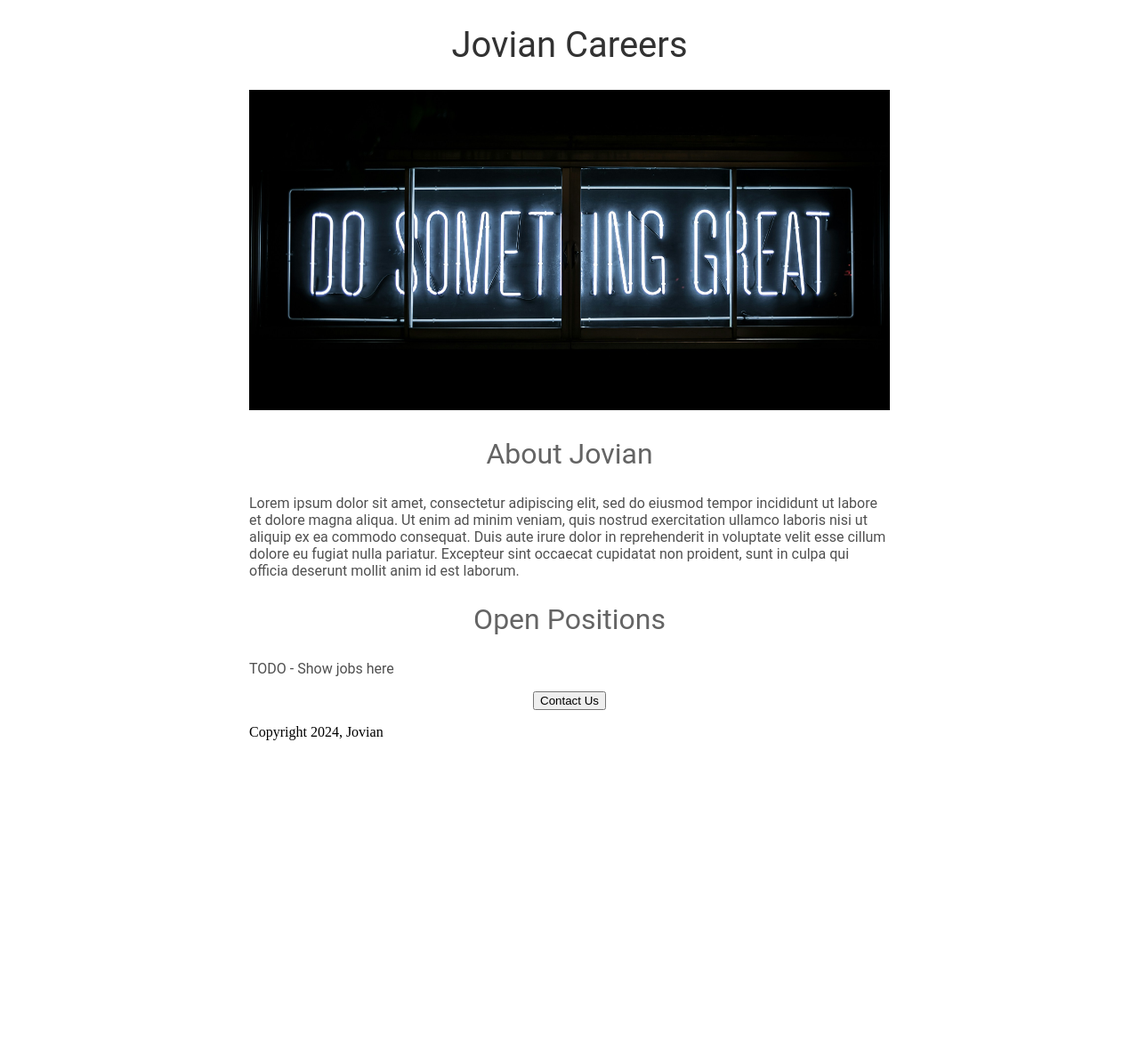
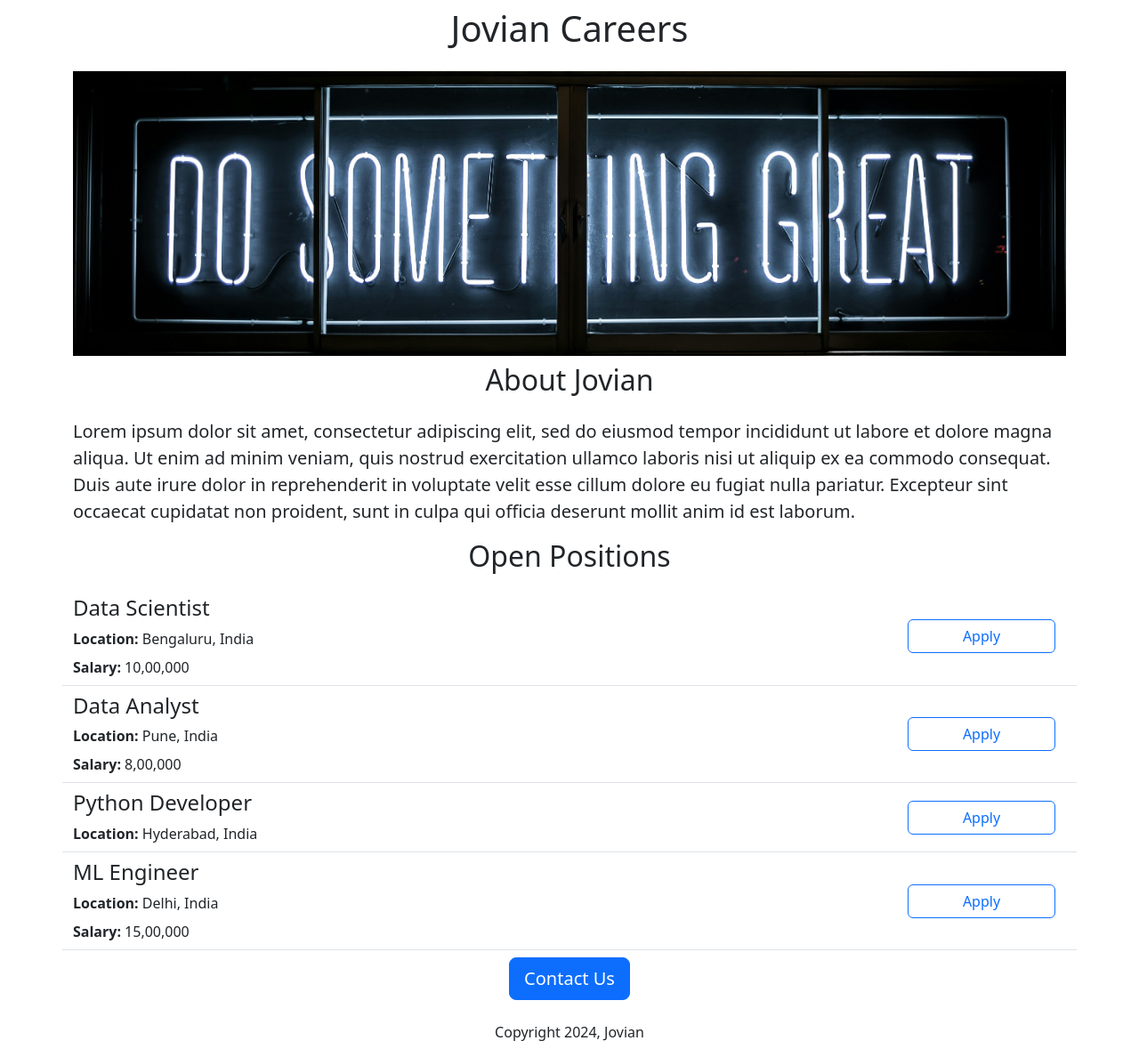
Before and after one commit to VenkataNaveenK/jovian-careers-website, a Flask app: page / in a window 1280 px wide. Shown: the whole page at 89% size. Before the commit the page ends 832 px from the top, so only its background shows below. Run offline with Flask 3, Linux system fonts and the light colour scheme.

Commit message:
Added dynamic data and api route

```diff
--- a/app.py
+++ b/app.py
@@ -1,11 +1,42 @@
-from flask import Flask, render_template
+from flask import Flask, render_template, jsonify
 
 app = Flask(__name__)
 
+JOBS = [
+    {
+        'id': 1,
+        'title': "Data Scientist",
+        'location': 'Bengaluru, India',
+        'salary': '10,00,000'
+    },
+    {
+        'id': 2,
+        'title': "Data Analyst",
+        'location': 'Pune, India',
+        'salary': '8,00,000'
+    },
+    {
+        'id': 3,
+        'title': "Python Developer",
+        'location': 'Hyderabad, India'
+    },
+    {
+        'id': 4,
+        'title': "ML Engineer",
+        'location': 'Delhi, India',
+        'salary': '15,00,000'
+    }
+]
+
 @app.route("/")
 def helloworld():
-    return render_template("home.html")
+    return render_template("home.html",
+                           jobs=JOBS,
+                           company_name="Jovian")
 
+@app.route("/api/jobs")
+def list_jobs():
+    return jsonify(JOBS)
 
 if __name__ == "__main__":
     app.run(host='0.0.0.0', debug=True) # '0.0.0.0' is used to run local and debug to True for running continuously
--- a/templates/home.html
+++ b/templates/home.html
@@ -2,54 +2,36 @@
 <html>
     <head>
         <title>Jovian Careers</title>
+        <meta charset="utf-8">
+        <meta name="viewport" content="width=device-width, initial-scale=1">
+        <link href="https://cdn.jsdelivr.net/npm/bootstrap@5.3.3/dist/css/bootstrap.min.css" rel="stylesheet" integrity="sha384-QWTKZyjpPEjISv5WaRU9OFeRpok6YctnYmDr5pNlyT2bRjXh0JMhjY6hW+ALEwIH" crossorigin="anonymous">
         <style>
-            h1 {
-                font-size: 40px;
-                font-family: Roboto;
-                font-weight: normal;
-                color: rgb(50, 50, 50);
-                text-align: center;
-            }
-
             #banner {
                 width: 100%;
-                height: 360px;
+                height: 320px;
                 object-fit: cover;
-            }
-
-            h2 {
-                font-size: 32px;
-                font-family: Roboto;
-                font-weight: normal;
-                color: rgb(100, 100, 100);
-                text-align: center;
-            }
-
-            .bodytext {
-                font-family: Roboto;
-                color: rgb(80, 80, 80);
-            }
-
-            #container {
-                max-width: 720px;
-                margin: 0 auto 0 auto;
             }
         </style>
     </head>
     <body>
-        <div id="container">
-            <h1>Jovian Careers</h1>
-            <img id="banner" src="static\banner.jpg" height="320">
-            <h2>About Jovian</h2>
-            <p class="bodytext">
+        <div class="container">
+            <h1 class="text-center mt-2 mb-4">{{company_name}} Careers</h1>
+            <img class= img-fluid id="banner" src="static\banner.jpg" height="320">
+            <h2 class="text-center mt-2 mb-4">About Jovian</h2>
+            <p class="lead">
                 Lorem ipsum dolor sit amet, consectetur adipiscing elit, sed do eiusmod tempor incididunt ut labore et dolore magna aliqua. Ut enim ad minim veniam, quis nostrud exercitation ullamco laboris nisi ut aliquip ex ea commodo consequat. Duis aute irure dolor in reprehenderit in voluptate velit esse cillum dolore eu fugiat nulla pariatur. Excepteur sint occaecat cupidatat non proident, sunt in culpa qui officia deserunt mollit anim id est laborum.
             </p>
-            <h2>Open Positions</h2>
-            <p class="bodytext">TODO - Show jobs here</p>
-            <div style="text-align: center;">
-                <button>Contact Us</button>
+            <h2 class="text-center mt-2 mb-4">Open Positions</h2>
+            <div>
+                {% for job in jobs%}
+                {% include 'jobitem.html' %}
+                {% endfor %}
             </div>
-            <p>Copyright 2024, Jovian</p>
+            <div class="text-center">
+                <button class="btn btn-primary btn-lg">Contact Us</button>
+                <p class="mt-4">Copyright 2024, Jovian</p>
+            </div>
+
         </div>
     </body>
 </html>
--- /dev/null
+++ b/templates/jobitem.html
@@ -0,0 +1,13 @@
+<div class="mb-2 border-bottom row" style="padding-bottom: 8px;">
+    <div class="col-10">
+        <h4>{{job['title']}}</h4>
+        <div class="mt-2"><b>Location:</b> {{job['location']}}</div>
+        {% if 'salary' in job %}
+        <div class="mt-2"><b>Salary:</b> {{job['salary']}}</div>
+        {% endif %}
+    </div>
+    <div class="col-2 row align-items-center">
+        <button type="button" class="btn btn-outline-primary">Apply</button>
+    </div>
+
+</div>
```
